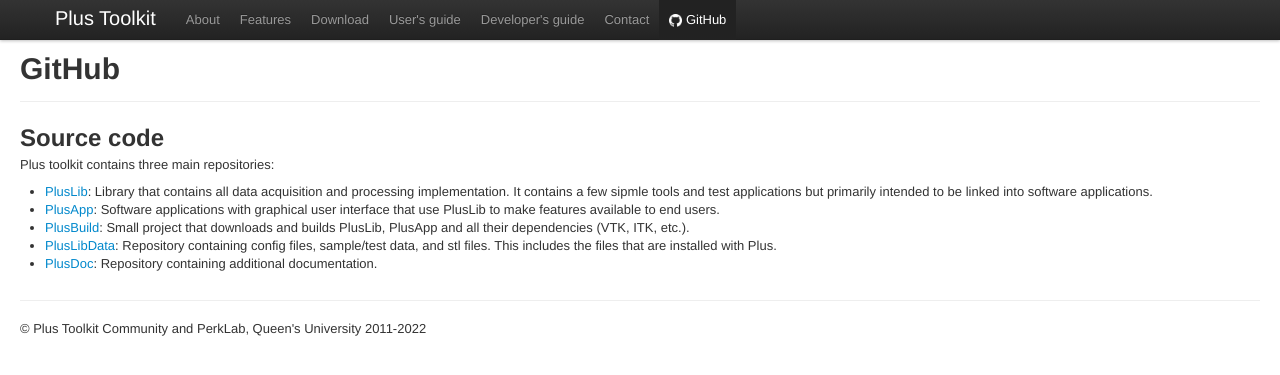
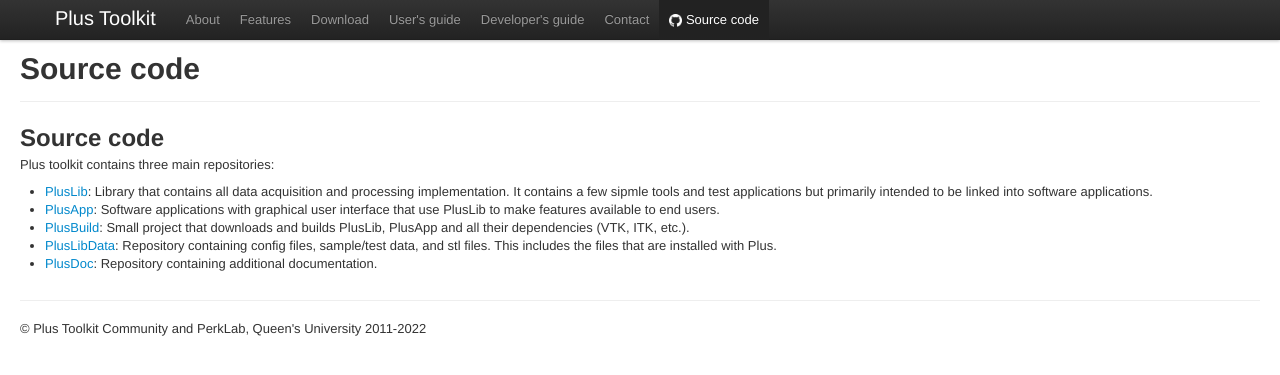
Before and after one commit to PlusToolkit/plustoolkit.github.io, a Jekyll site: the page built from sourcecode.md, in a window 1280 px wide. Shown: the top 375 px of the page. Built offline with Jekyll 4.4.1, drawn with Linux system fonts in a browser that asks for light colours.

Commit message:
Change page name from GitHub to Source code

```diff
--- a/sourcecode.md
+++ b/sourcecode.md
@@ -1,6 +1,6 @@
 ---
 layout: page
-title: GitHub
+title: Source code
 group: navigation
 order: 7
 image: "images/GitHub-Mark-Light-32px.png"
```
